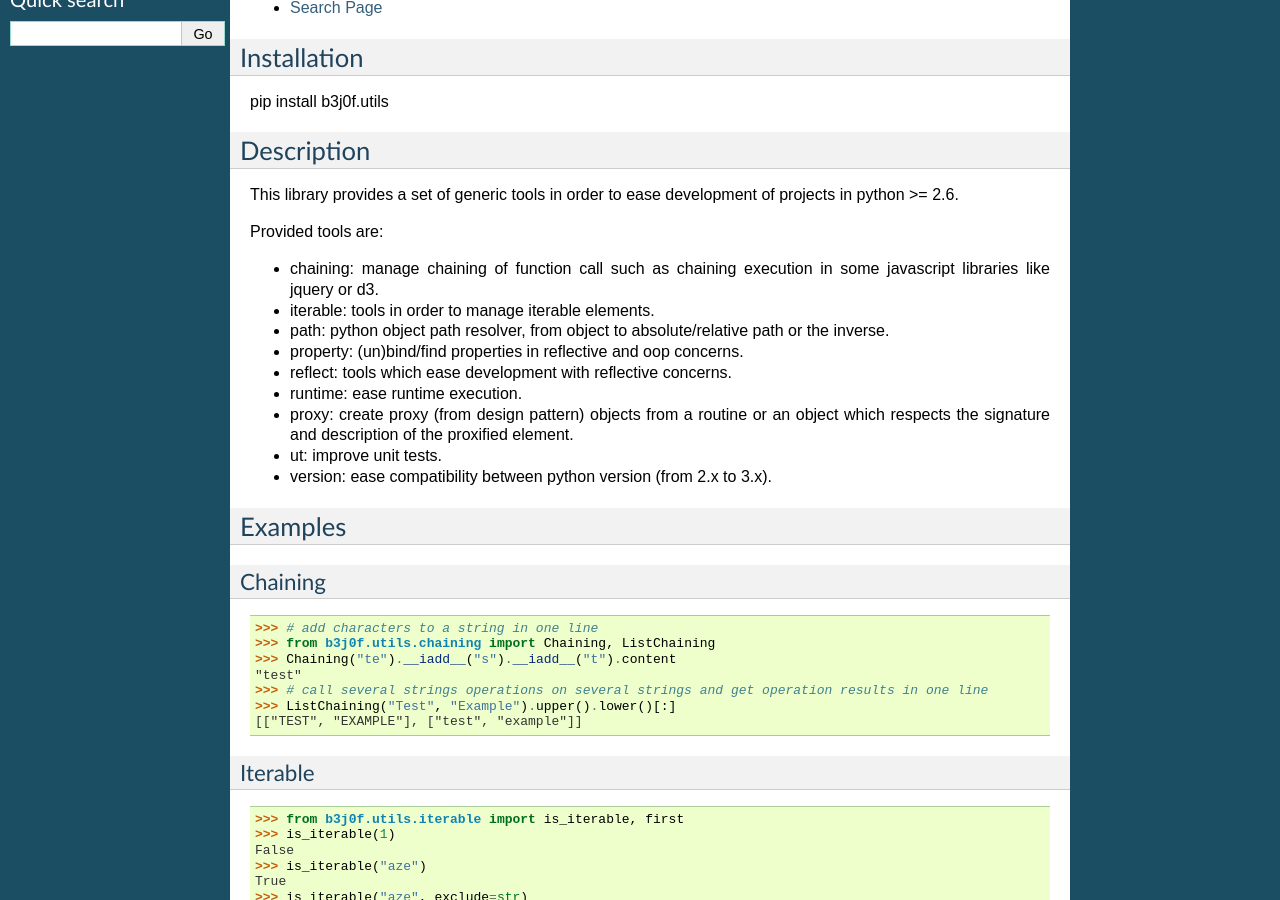
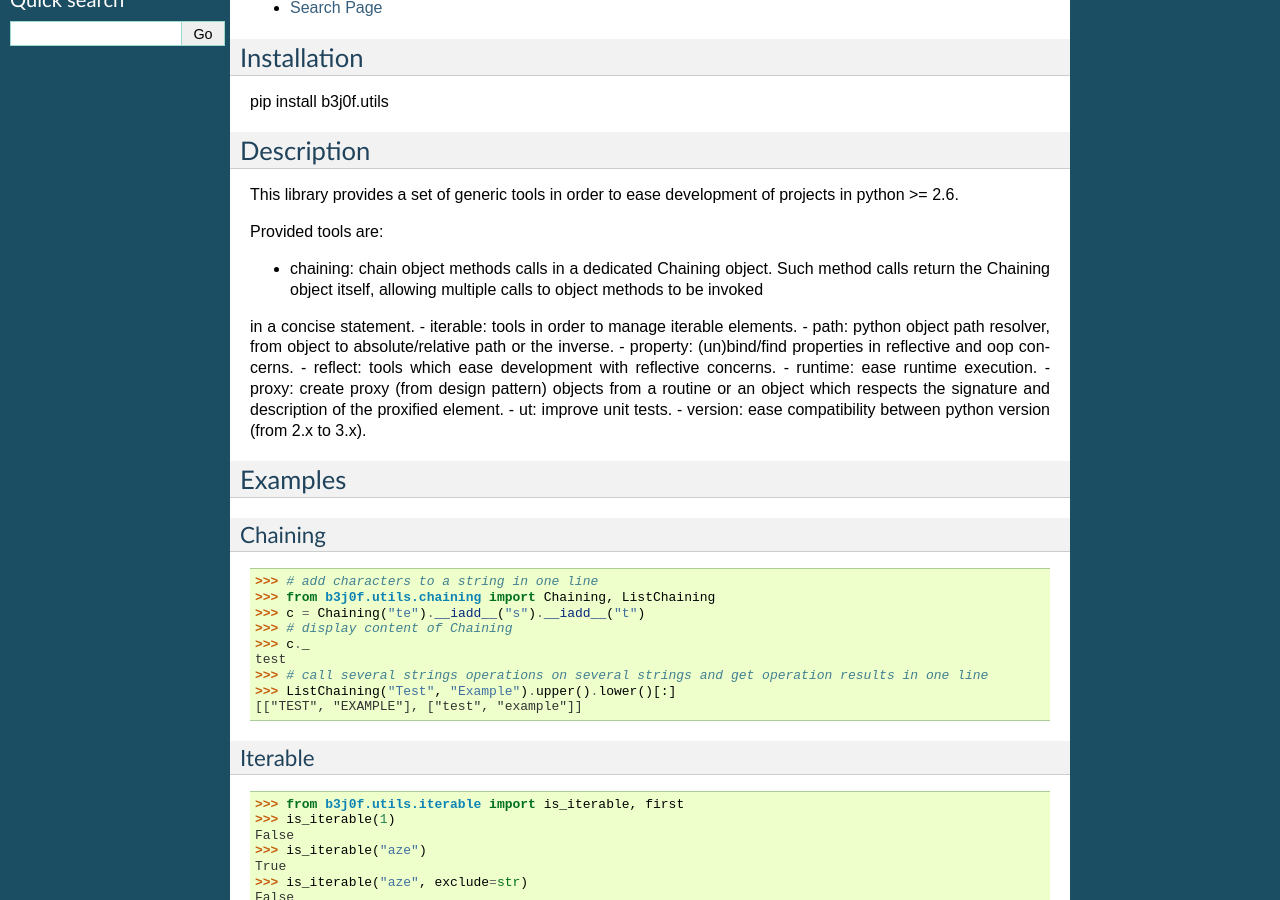
Before and after one commit to b3j0f/utils, a Sphinx documentation site: the page built from docs/index.rst, in a window 1280 px wide and 900 px high, scrolled down 429 px. Built offline with Sphinx 7.4.7, drawn with Linux system fonts in a browser that asks for light colours; the version number is read from the project's files by our own code.

Commit message:
:update: Chaining in using _ and _r in order to retrieve content and results

```diff
--- a/docs/index.rst
+++ b/docs/index.rst
@@ -70,7 +70,8 @@ This library provides a set of generic tools in order to ease development of pro
 
 Provided tools are:
 
-- chaining: manage chaining of function call such as chaining execution in some javascript libraries like jquery or d3.
+- chaining: chain object methods calls in a dedicated Chaining object. Such method calls return the Chaining object itself, allowing multiple calls to object methods to be invoked
+in a concise statement.
 - iterable: tools in order to manage iterable elements.
 - path: python object path resolver, from object to absolute/relative path or the inverse.
 - property: (un)bind/find properties in reflective and oop concerns.
@@ -88,8 +89,10 @@ Chaining
 
 >>> # add characters to a string in one line
 >>> from b3j0f.utils.chaining import Chaining, ListChaining
->>> Chaining("te").__iadd__("s").__iadd__("t").content
-"test"
+>>> c = Chaining("te").__iadd__("s").__iadd__("t")
+>>> # display content of Chaining
+>>> c._
+test
 >>> # call several strings operations on several strings and get operation results in one line
 >>> ListChaining("Test", "Example").upper().lower()[:]
 [["TEST", "EXAMPLE"], ["test", "example"]]
```
Also changed, not shown: README.rst (+10 -5 lines), 2 other files.
